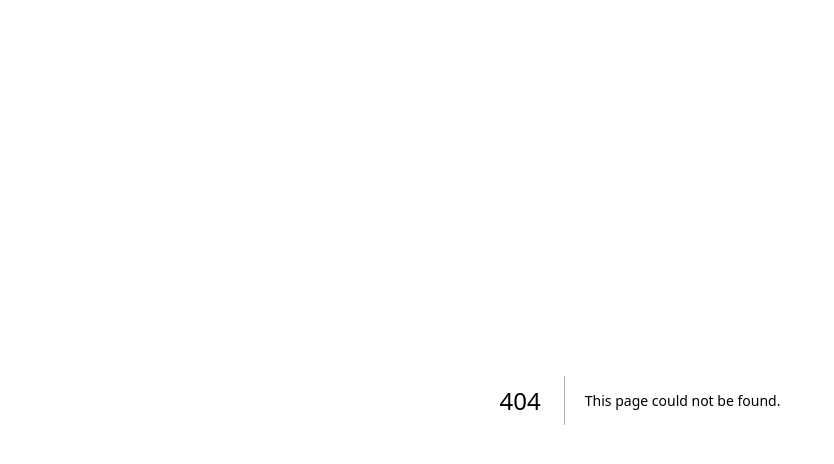
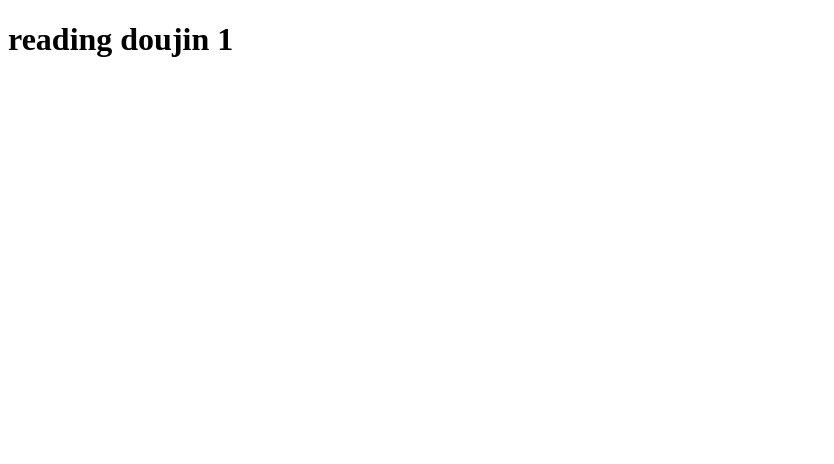
Before and after one commit to wllfaria/manga-web, a Next.js app: page /read/1 in a window 1280 px wide. Before the commit this address had no page. Shown: the top 464 px of the page, without its empty margins (0-834 px from the left). Built offline with nearby package versions, Linux system fonts and the light colour scheme.

Commit message:
feat: starting read doujin page

```diff
--- /dev/null
+++ b/src/pages/read/[id].tsx
@@ -0,0 +1,8 @@
+import { useRouter } from 'next/router'
+
+export default function ReadDoujinPage() {
+  const router = useRouter()
+  const { id } = router.query
+
+  return <h1>reading doujin {id}</h1>
+}
```
Also changed, not shown: .eslintrc.json.
